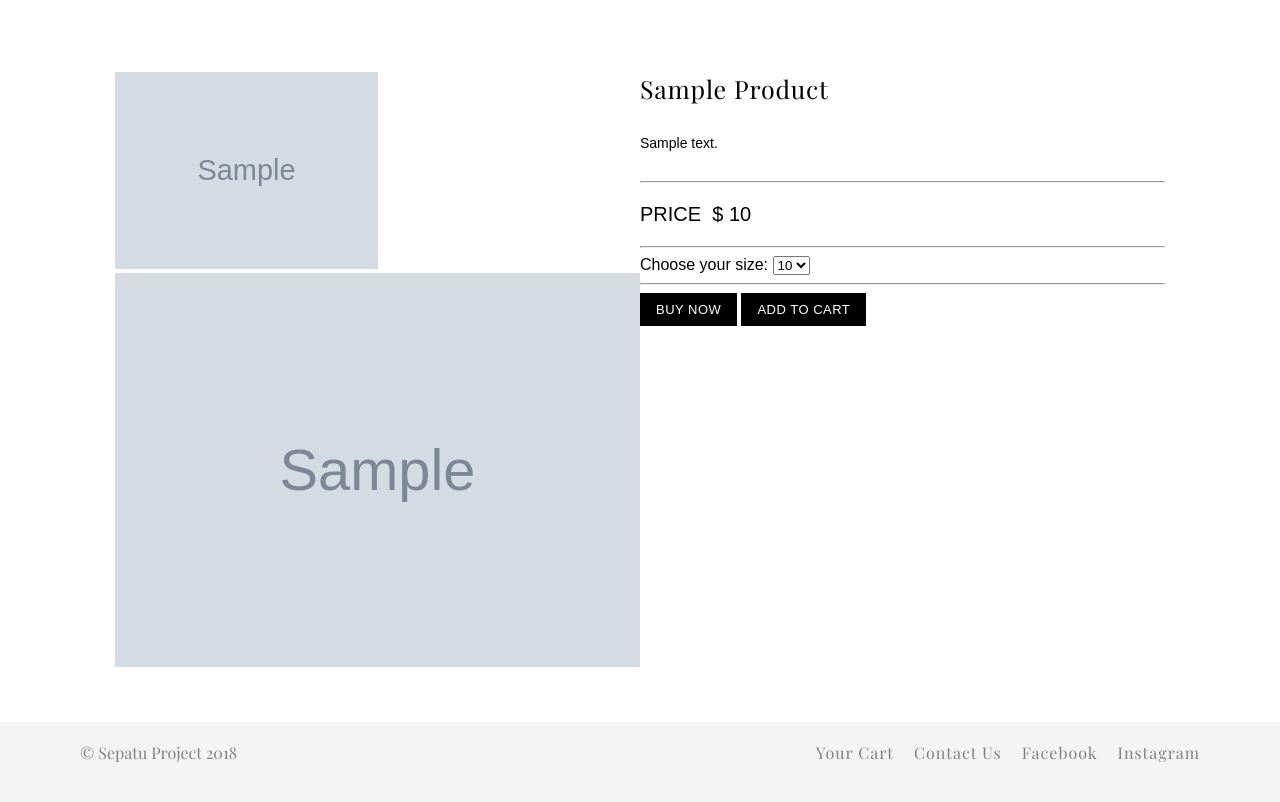
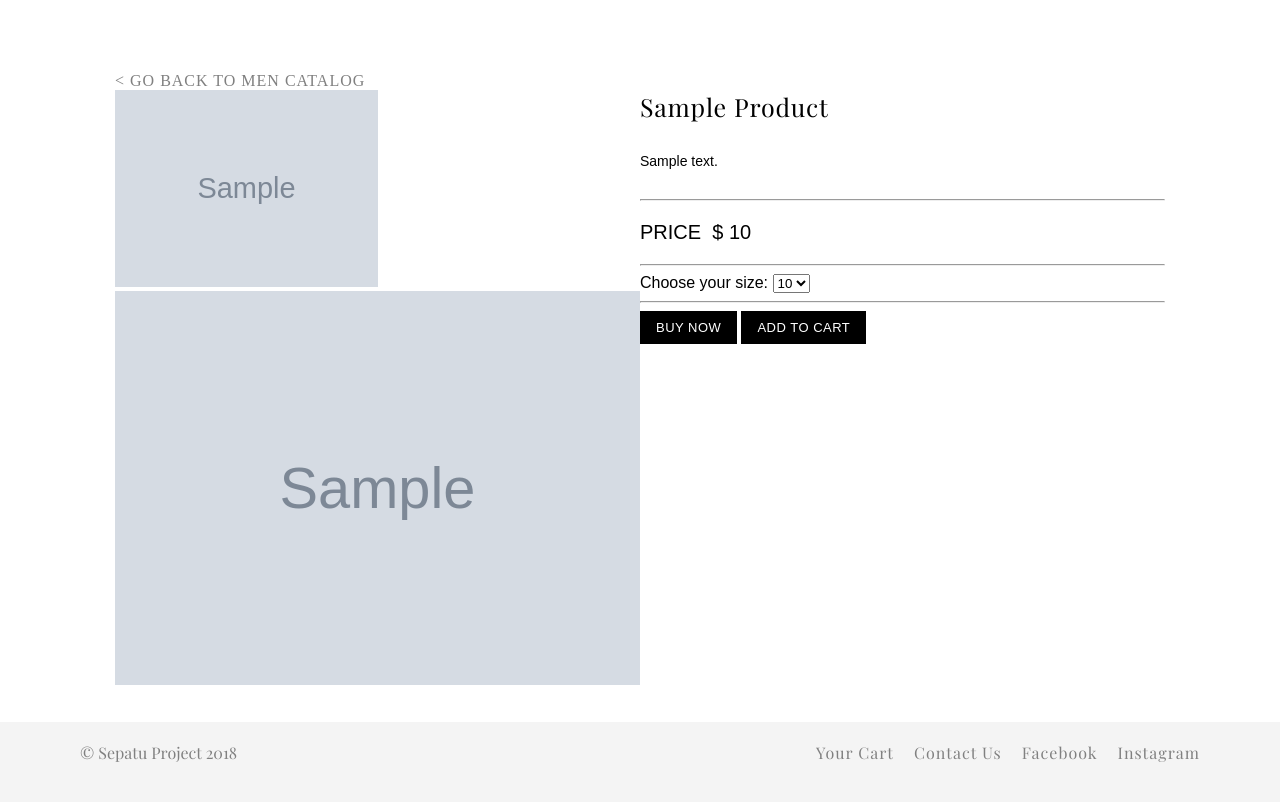
Before and after one commit to ricoardiya/EE4717, a PHP site: page /men-shoe/index.php?productID=1 in a window 1280 px wide. Shown: the part 78-880 px from the top of the page. Run offline with PHP 8.4, Linux system fonts and the light colour scheme; tables that the repository leaves empty hold one stand-in row (values such as "Sample post"); grey boxes marked "Sample" are stand-in pictures; some web fonts are replaced.

Commit message:
Add back link on individual item page

```diff
--- a/men-shoe/index.php
+++ b/men-shoe/index.php
@@ -19,6 +19,9 @@
     ?>
     <div class="content-wrapper">
       <div class="content-item">
+        <div class="row">
+          <a href="/ee4717/men-catalog/">< GO BACK TO MEN CATALOG</a>
+        </div>
         <div class="row">
           <div class="col-6">
             <!-- Display picture -->
--- a/women-shoe/index.php
+++ b/women-shoe/index.php
@@ -19,6 +19,9 @@
     ?>
     <div class="content-wrapper">
       <div class="content-item">
+        <div class="row">
+          <a href="/ee4717/men-catalog/">< GO BACK TO WOMEN CATALOG</a>
+        </div>
         <div class="row">
           <div class="col-6">
             <!-- Display picture -->
```
